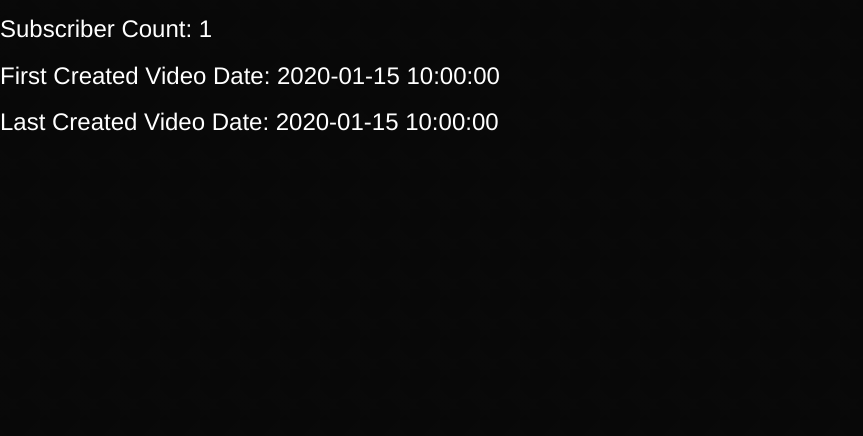
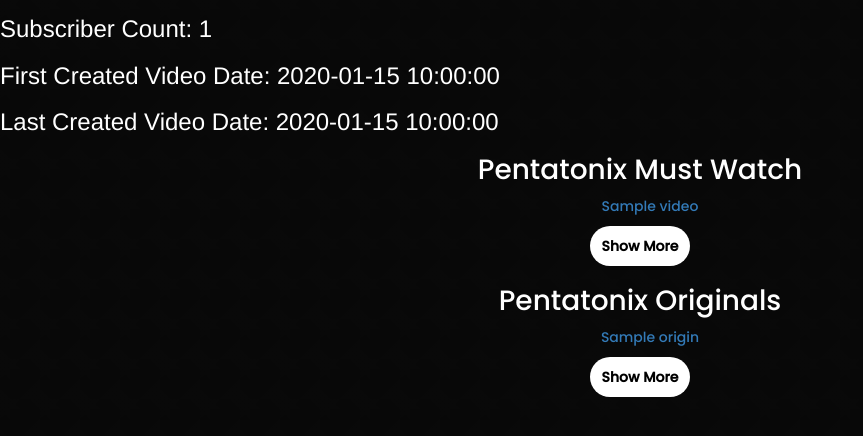
Before and after one commit to lyzx07/examples2, a Flask app: template idea/templates/pentatonix.html in a window 1280 px wide. Shown: the part 281-717 px from the top of the page, without its empty margins (0-863 px from the left). Run offline with Flask 3, Linux system fonts and the light colour scheme; the template is opened without the code that fills it: most values are stand-ins (such as "Sample title", 1, 10 or a date in 2020); some libraries are stand-ins or nearby versions.

Commit message:
adding playlists to ptx route

```diff
--- a/idea/app.py
+++ b/idea/app.py
@@ -42,6 +42,24 @@
     response.headers["Expires"] = 0
     response.headers["Pragma"] = "no-cache"
     return response
+
+def get_videos_from_playlists(youtube, playlist_ids):
+    videos = {}
+    for playlist_id in playlist_ids:
+        video_list = []
+        request = youtube.playlistItems().list(
+            part="snippet",
+            playlistId=playlist_id,
+            maxResults=50
+        )
+        response = request.execute()
+        for item in response['items']:
+            video = {}
+            video['title'] = item['snippet']['title']
+            video['videoId'] = item['snippet']['resourceId']['videoId']
+            video_list.append(video)
+        videos[playlist_id] = video_list
+    return videos
 
 
 @app.route("/login", methods=["GET", "POST"])
@@ -209,19 +227,25 @@
 
     # Set channel id
     channel_id = "UCmv1CLT6ZcFdTJMHxaR9XeA"
+    must_watch = "PLWxNS1ipfyc8yXp2iu64HaUWByl0CmEEi"
+    originals = "PLWxNS1ipfyc9isDBuA8RBIzU2R2mn8R7t"
+    christmas = "PLWxNS1ipfyc_vJJt4CujWhG88dzFzBdIf"
+    sing_off = "PLWxNS1ipfyc9My5y_XSANuS2ynybceM8A"
 
-    request = youtube.channels().list(
+    request_q = youtube.channels().list(
             part="statistics,snippet,contentDetails",
             id=channel_id
         )
 
-    response = request.execute()
+    response = request_q.execute()
+
 
     # Extract necessary data from response
     video_count = response['items'][0]['statistics']['videoCount']
     subscriber_count = response['items'][0]['statistics']['subscriberCount']
     published_at = response['items'][0]['snippet']['publishedAt']
     created_date = datetime.strptime(published_at, "%Y-%m-%dT%H:%M:%S%z")
+    formatted_date = created_date.strftime('%m/%d/%Y')
     playlist_id = response['items'][0]['contentDetails']['relatedPlaylists']['uploads']
     videos_list_request = youtube.playlistItems().list(
                            playlistId=playlist_id,
@@ -230,13 +254,63 @@
     videos_list_response = videos_list_request.execute()
     last_video_date = videos_list_response['items'][0]['snippet']['publishedAt']
     last_video_date_obj = datetime.strptime(last_video_date, "%Y-%m-%dT%H:%M:%S%z")
+    formatted_last_video_date = last_video_date_obj.strftime('%m/%d/%Y')
+
+    playlist_items_request = youtube.playlistItems().list(
+        part="snippet",
+        playlistId=must_watch,
+        maxResults=50
+    )
+    playlist_items_response = playlist_items_request.execute()
+
+    # process the videos in the response and create a list of video titles and IDs
+    videos = []
+
+    while playlist_items_response:
+        for item in playlist_items_response['items']:
+            videos.append({
+                "title": item['snippet']['title'],
+                "videoId": item['snippet']['resourceId']['videoId']
+            })
+
+        nextPageToken = playlist_items_response.get('nextPageToken')
+
+        if nextPageToken:
+            playlist_items_response = youtube.playlistItems().list(
+                part="snippet",
+                playlistId=must_watch,
+                maxResults=50,
+                pageToken=nextPageToken
+            ).execute()
+        else:
+            playlist_items_response = None
+
+    playlist_items_request = youtube.playlistItems().list(
+        part="snippet",
+        playlistId=originals,
+        maxResults=50
+    )
+    playlist_items_response = playlist_items_request.execute()
+
+    # process the videos in the response and create a list of video titles and IDs
+    original = []
+
+    for item in playlist_items_response['items']:
+        original.append({
+            "title": item['snippet']['title'],
+            "videoId": item['snippet']['resourceId']['videoId']
+        })
 
     # Pass all the necessary data to the Jinja template
     return render_template("pentatonix.html",
                             video_count=video_count,
                             subscriber_count=subscriber_count,
                             created_date=created_date,
-                            last_video_date=last_video_date_obj)
+                            last_video_date=last_video_date_obj,
+                            videos=videos,
+                            original=original,
+                            formatted_last_video_date=formatted_last_video_date,
+                            formatted_date=formatted_date)
 
 @app.route("/logout")
 def logout():
--- a/idea/static/pentatonix.js
+++ b/idea/static/pentatonix.js
@@ -7,3 +7,22 @@
   function closeNav() {
     document.getElementById("mySidenav").style.width = "0";
   }
+
+  $(document).ready(function() {
+    var showMore = true; // Set initial state, true = show more
+
+    $('.btn-show-more').on('click', function() {
+      var $btn = $(this);
+      var $list = $btn.prev('.song-list');
+
+      if (showMore) {
+        $list.css('max-height', 'none');
+        $btn.text('Show Less');
+      } else {
+        $list.css('max-height', '');
+        $btn.text('Show More');
+      }
+
+      showMore = !showMore; // Toggle state
+    });
+  });
--- a/idea/static/styles.css
+++ b/idea/static/styles.css
@@ -375,6 +375,20 @@
   color: white;
 }
 
+ul {
+  list-style: none;
+}
+
+.song-list {
+  max-height: 200px;
+  overflow: hidden;
+}
+
+button {
+  color: black;
+  width: 100px;
+}
+
 @media only screen and (max-width: 600px) {
   .header #pic1 {
     display: none;
--- a/idea/templates/pentatonix.html
+++ b/idea/templates/pentatonix.html
@@ -45,8 +45,43 @@
     </div>
     <h3 class="video">Video Count: {{ video_count }}</h3>
     <h3 class="video">Subscriber Count: {{ subscriber_count }}</h3>
-    <h3 class="video">First Created Video Date: {{ created_date }}</h3>
-    <h3 class="video">Last Created Video Date: {{ last_video_date }}</h3>
+    <h3 class="video">First Created Video Date: {{ formatted_date }}</h3>
+    <h3 class="video">
+      Last Created Video Date: {{ formatted_last_video_date }}
+    </h3>
+    <div class="video text-center">
+      <h2>Pentatonix Must Watch</h2>
+      <ul class="song-list">
+        {% for video in videos %}
+        <li>
+          <a
+            href="https://www.youtube.com/watch?v={{ video.videoId }}"
+            target="_blank"
+          >
+            {{ video.title }}
+          </a>
+        </li>
+        {% endfor %}
+      </ul>
+      <button class="btn-show-more">Show More</button>
+    </div>
+    <div class="video text-center">
+      <h2>Pentatonix Originals</h2>
+      <ul class="song-list">
+        {% for origin in original %}
+        <li>
+          <a
+            href="https://www.youtube.com/watch?v={{ origin.videoId }}"
+            target="_blank"
+          >
+            {{ origin.title }}
+          </a>
+        </li>
+        {% endfor %}
+      </ul>
+      <button class="btn-show-more">Show More</button>
+    </div>
+
     <script src="static/pentatonix.js" type="text/javascript"></script>
   </body>
 </html>
```
Also changed, not shown: 3 other files.
